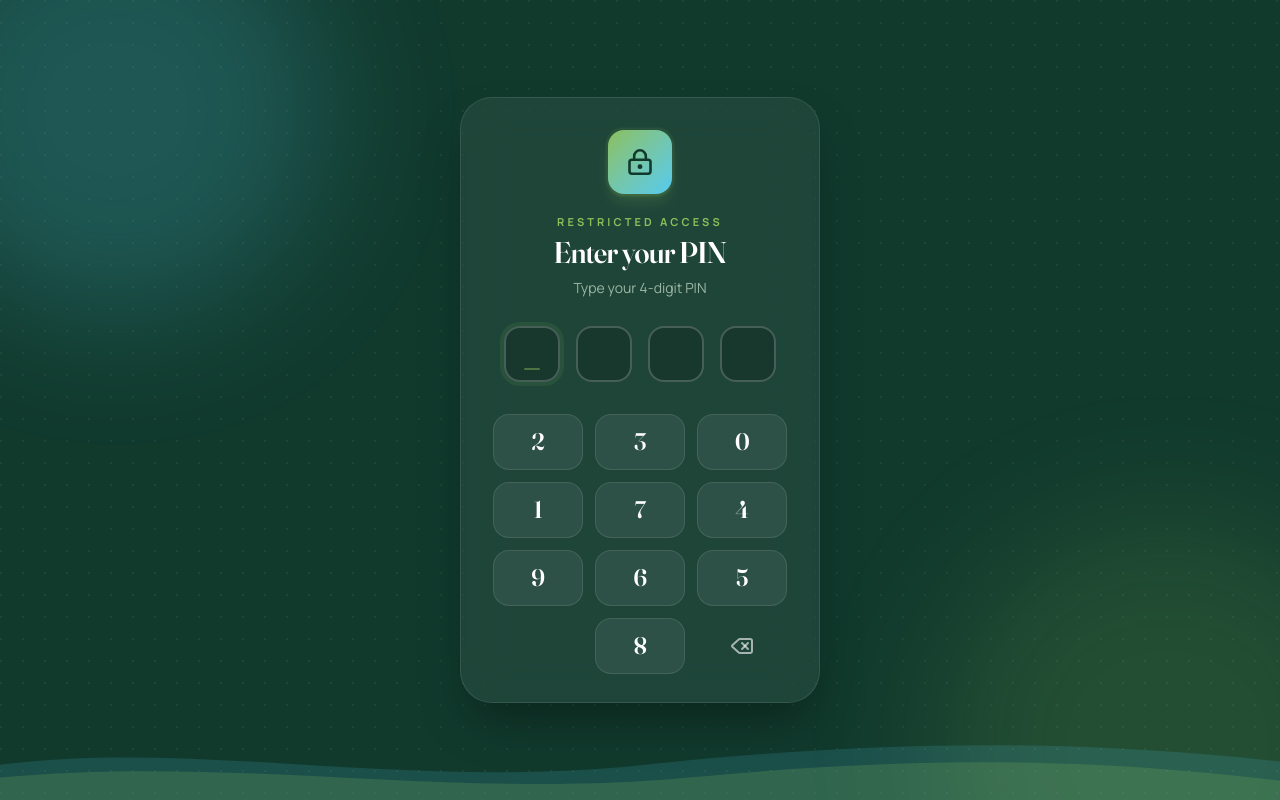
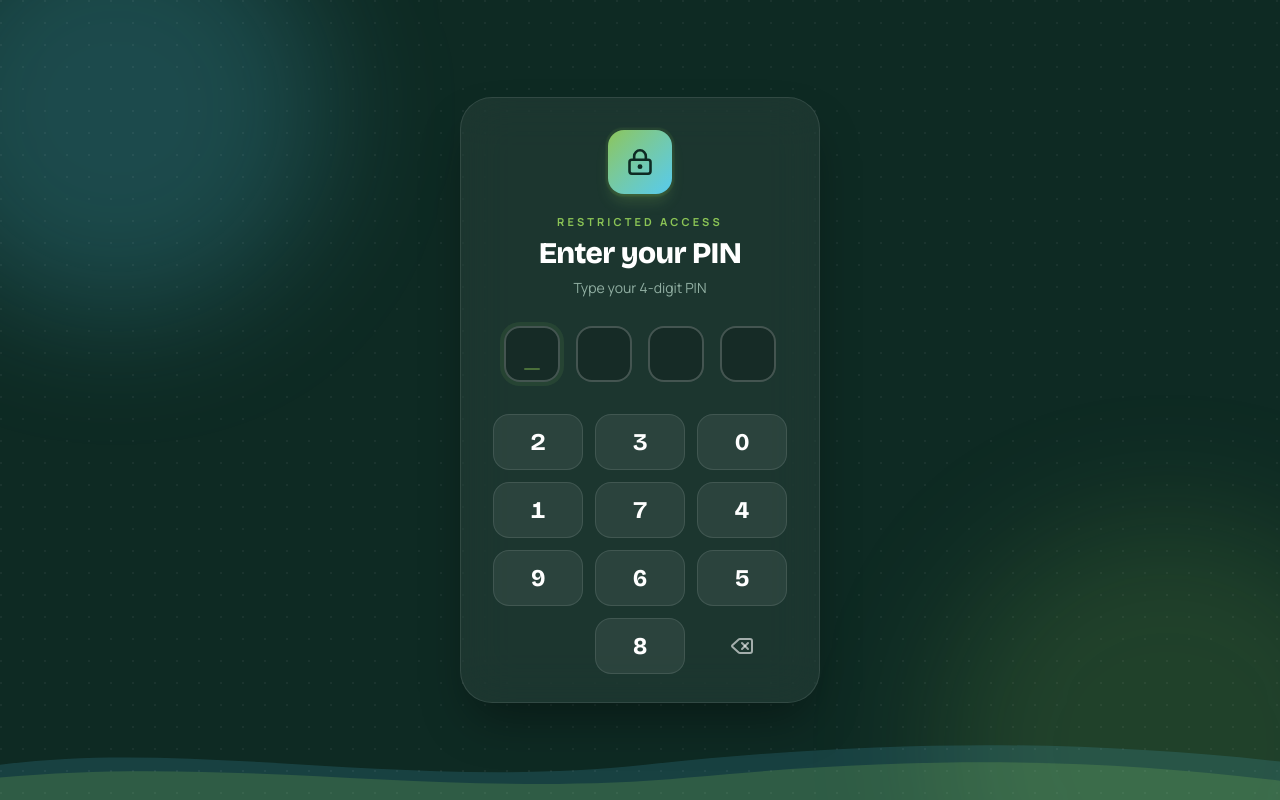
Before and after one commit to ratulhasan001/go-round-reciept-portal, a Next.js app: page /login in a window 1280 px wide. Built offline with nearby package versions, Linux system fonts and the light colour scheme.

Commit message:
Keep the admin login screen's original look
The PIN login on admin.goroundbd.com keeps its Bricolage heading and the
original deep green, lime and mint colours, instead of following the new
store theme.

```diff
--- a/src/app/login/page.tsx
+++ b/src/app/login/page.tsx
@@ -108,41 +108,41 @@ export default function LoginPage() {
   const Lock = status === "success" ? LockKeyholeOpen : LockKeyhole;
 
   return (
-    <main className="relative grid min-h-dvh place-items-center overflow-hidden bg-deep px-5 py-10 text-white select-none">
+    <main className="relative grid min-h-dvh place-items-center overflow-hidden bg-[#0e2a23] px-5 py-10 text-white select-none">
       {/* soft background light */}
       <div className="animate-drift pointer-events-none absolute -left-32 -top-32 size-[420px] rounded-full bg-aqua/20 blur-3xl" />
-      <div className="animate-drift-slow pointer-events-none absolute -bottom-40 -right-24 size-[460px] rounded-full bg-lime/15 blur-3xl" />
+      <div className="animate-drift-slow pointer-events-none absolute -bottom-40 -right-24 size-[460px] rounded-full bg-[#8cc556]/15 blur-3xl" />
       <div
         className="pointer-events-none absolute inset-0 opacity-[0.05]"
         style={{ backgroundImage: "radial-gradient(circle at 1px 1px, white 1px, transparent 0)", backgroundSize: "22px 22px" }}
       />
       <svg viewBox="0 0 595 40" preserveAspectRatio="none" className="pointer-events-none absolute inset-x-0 bottom-0 h-16 w-full" aria-hidden>
         <path d={WAVE_BACK} className="fill-aqua/15" />
-        <path d={WAVE_FRONT} className="fill-lime/20" />
+        <path d={WAVE_FRONT} className="fill-[#8cc556]/20" />
       </svg>
 
       <section className="animate-fade-up relative w-full max-w-[360px] rounded-[32px] border border-white/10 bg-white/[0.06] px-6 pb-7 pt-8 shadow-2xl shadow-black/40 backdrop-blur-xl sm:px-8">
         {/* lock badge */}
         <div className="relative mx-auto mb-5 grid size-16 place-items-center">
           <span
-            className={`absolute inset-0 rounded-2xl transition-colors duration-300 ${status === "error" ? "bg-red-400/30" : "bg-lime/25"} ${status === "idle" ? "animate-pin-halo" : ""}`}
+            className={`absolute inset-0 rounded-2xl transition-colors duration-300 ${status === "error" ? "bg-red-400/30" : "bg-[#8cc556]/25"} ${status === "idle" ? "animate-pin-halo" : ""}`}
           />
           <span
-            className={`relative grid size-16 place-items-center rounded-2xl text-deep shadow-lg transition-all duration-300 ${
+            className={`relative grid size-16 place-items-center rounded-2xl text-[#0e2a23] shadow-lg transition-all duration-300 ${
               status === "error"
                 ? "bg-gradient-to-br from-red-300 to-red-400 shadow-red-400/25"
-                : "bg-gradient-to-br from-lime to-aqua shadow-lime/20"
+                : "bg-gradient-to-br from-[#8cc556] to-aqua shadow-[#8cc556]/20"
             } ${status === "success" ? "animate-pin-unlock" : ""} ${status === "error" ? "animate-pin-wobble" : ""}`}
           >
             <Lock className="size-7" strokeWidth={2.2} />
           </span>
         </div>
 
-        <div className="mb-1 text-center text-[11px] font-bold uppercase tracking-[0.28em] text-lime">Restricted access</div>
-        <h1 className="text-center font-display text-3xl font-extrabold">
+        <div className="mb-1 text-center text-[11px] font-bold uppercase tracking-[0.28em] text-[#8cc556]">Restricted access</div>
+        <h1 className="text-center font-[family-name:var(--font-bricolage)] tracking-[-0.02em] text-3xl font-extrabold">
           {status === "success" ? "Welcome back!" : "Enter your PIN"}
         </h1>
-        <p className="mt-1.5 text-center text-[14px] text-mint/75">
+        <p className="mt-1.5 text-center text-[14px] text-[#b9d8c9]/75">
           {status === "checking" ? "Checking…" : status === "success" ? "Unlocking…" : `Type your ${PIN_LENGTH}-digit PIN`}
         </p>
 
@@ -156,26 +156,26 @@ export default function LoginPage() {
           {Array.from({ length: PIN_LENGTH }, (_, i) => {
             const filled = i < pin.length;
             const tone =
-              status === "error" ? "border-red-400 bg-red-400/15" : status === "success" ? "border-lime bg-lime/20" : filled ? "border-lime bg-lime/10" : "border-white/20 bg-black/20";
+              status === "error" ? "border-red-400 bg-red-400/15" : status === "success" ? "border-[#8cc556] bg-[#8cc556]/20" : filled ? "border-[#8cc556] bg-[#8cc556]/10" : "border-white/20 bg-black/20";
             return (
               <div
                 key={i}
                 className={`relative grid size-14 place-items-center rounded-2xl border-2 transition-colors duration-200 ${tone} ${
                   status === "checking" ? "animate-pin-wave" : ""
-                } ${status === "success" ? "animate-pin-hop" : ""} ${i === pin.length && status === "idle" ? "ring-4 ring-lime/10" : ""}`}
+                } ${status === "success" ? "animate-pin-hop" : ""} ${i === pin.length && status === "idle" ? "ring-4 ring-[#8cc556]/10" : ""}`}
                 style={status === "checking" || status === "success" ? { animationDelay: `${i * 90}ms` } : undefined}
               >
                 {filled &&
                   (peek === i ? (
-                    <span key="digit" className="animate-pin-pop font-display text-2xl font-extrabold text-lime">
+                    <span key="digit" className="animate-pin-pop font-[family-name:var(--font-bricolage)] tracking-[-0.02em] text-2xl font-extrabold text-[#8cc556]">
                       {pin[i]}
                     </span>
                   ) : (
-                    <span key="dot" className={`animate-pin-pop size-3.5 rounded-full ${status === "error" ? "bg-red-400" : "bg-lime"}`} />
+                    <span key="dot" className={`animate-pin-pop size-3.5 rounded-full ${status === "error" ? "bg-red-400" : "bg-[#8cc556]"}`} />
                   ))}
-                {filled && peek === i && <span className="animate-pin-ripple pointer-events-none absolute inset-0 rounded-2xl border-2 border-lime" />}
+                {filled && peek === i && <span className="animate-pin-ripple pointer-events-none absolute inset-0 rounded-2xl border-2 border-[#8cc556]" />}
                 {!filled && i === pin.length && status === "idle" && (
-                  <span className="animate-pin-caret absolute bottom-2.5 h-0.5 w-4 rounded-full bg-lime/70" />
+                  <span className="animate-pin-caret absolute bottom-2.5 h-0.5 w-4 rounded-full bg-[#8cc556]/70" />
                 )}
               </div>
             );
@@ -208,11 +208,11 @@ export default function LoginPage() {
                 disabled={locked}
                 aria-label={key === "del" ? "Delete last digit" : key}
                 style={{ animationDelay: `${i * 35}ms` }}
-                className={`animate-key-in relative grid h-14 place-items-center overflow-hidden rounded-2xl font-display text-2xl font-bold transition duration-150 active:scale-90 disabled:opacity-40 ${
+                className={`animate-key-in relative grid h-14 place-items-center overflow-hidden rounded-2xl font-[family-name:var(--font-bricolage)] tracking-[-0.02em] text-2xl font-bold transition duration-150 active:scale-90 disabled:opacity-40 ${
                   key === "del"
                     ? "text-white/60 hover:text-white"
-                    : "border border-white/10 bg-white/[0.07] hover:border-lime/40 hover:bg-white/[0.12]"
-                } ${pressed === key ? "scale-90 bg-lime/25 text-lime" : ""}`}
+                    : "border border-white/10 bg-white/[0.07] hover:border-[#8cc556]/40 hover:bg-white/[0.12]"
+                } ${pressed === key ? "scale-90 bg-[#8cc556]/25 text-[#8cc556]" : ""}`}
               >
                 {key === "del" ? <Delete className="size-6" /> : key}
               </button>
```
